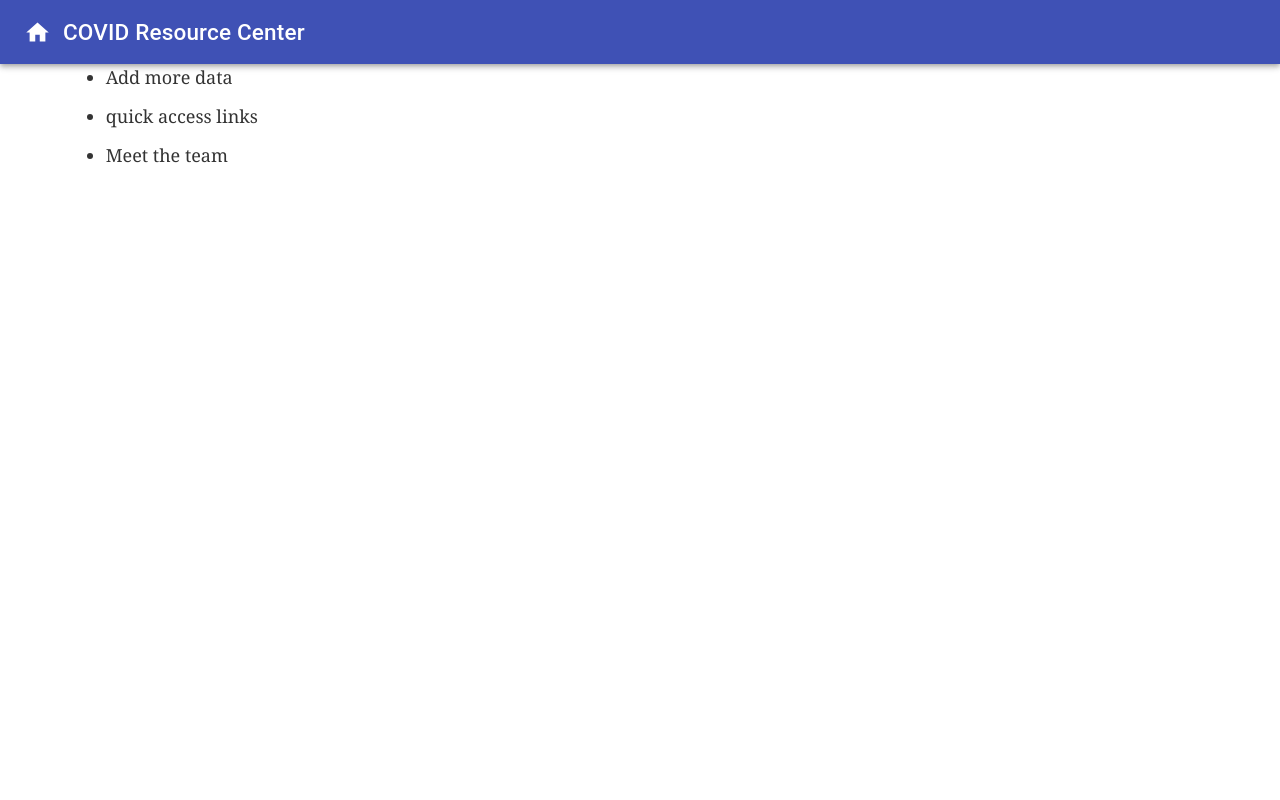
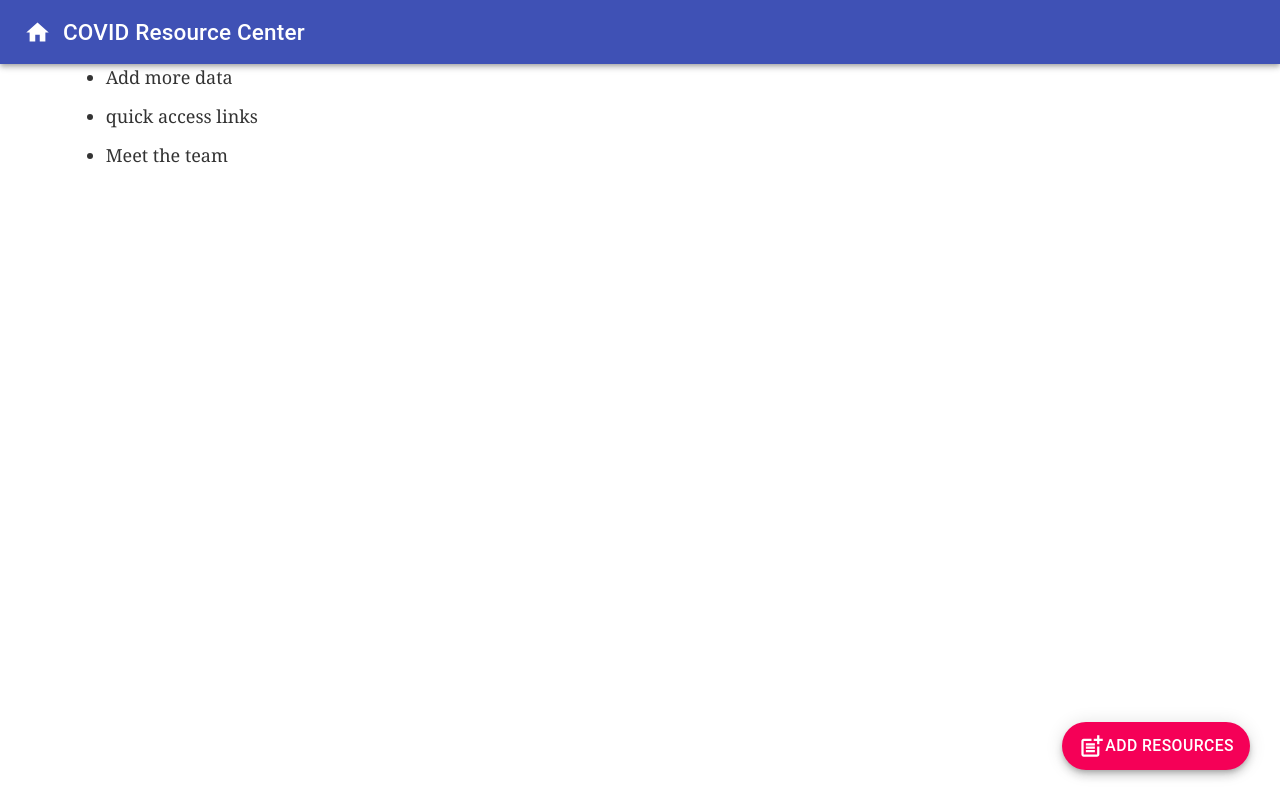
Before and after one commit to YashKumarVerma/all-covid-info-frontend, a Gatsby site: page / in a window 1280 px wide. Built offline with nearby package versions, Linux system fonts and the light colour scheme; Gatsby itself is replaced by a stand-in of ours.

Commit message:
:sparkles: add form to site

```diff
--- a/src/components/layout.js
+++ b/src/components/layout.js
@@ -7,6 +7,9 @@
 
 import * as React from "react"
 import PropTypes from "prop-types"
+import Fab from "@material-ui/core/Fab"
+import PostAddIcon from "@material-ui/icons/PostAdd"
+import Link from "@material-ui/core/Link"
 
 import Header from "./header"
 import "./layout.css"
@@ -24,6 +27,28 @@ const Layout = ({ children }) => {
       >
         <main>{children}</main>
       </div>
+      <Link
+        target="_BLANK"
+        variant="inherit"
+        href="https://docs.google.com/forms/d/e/1FAIpQLSczHw8P4cjnZF37H9JpUpX2SOWCDiaTqDFS-yCMAKT0bqJocA/viewform"
+      >
+        <Fab
+          variant="extended"
+          color="secondary"
+          size="large"
+          area-label="Add Resources"
+          style={{
+            margin: 0,
+            top: "auto",
+            right: 30,
+            bottom: 30,
+            left: "auto",
+            position: "fixed",
+          }}
+        >
+          <PostAddIcon /> Add Resources
+        </Fab>
+      </Link>
     </>
   )
 }
```
